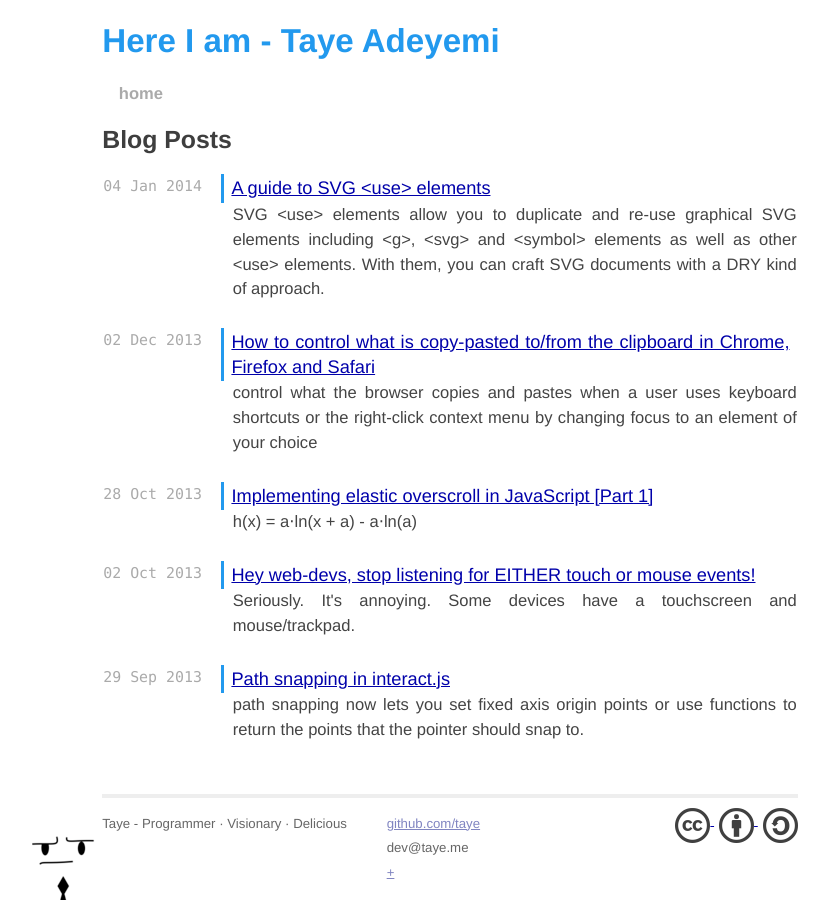
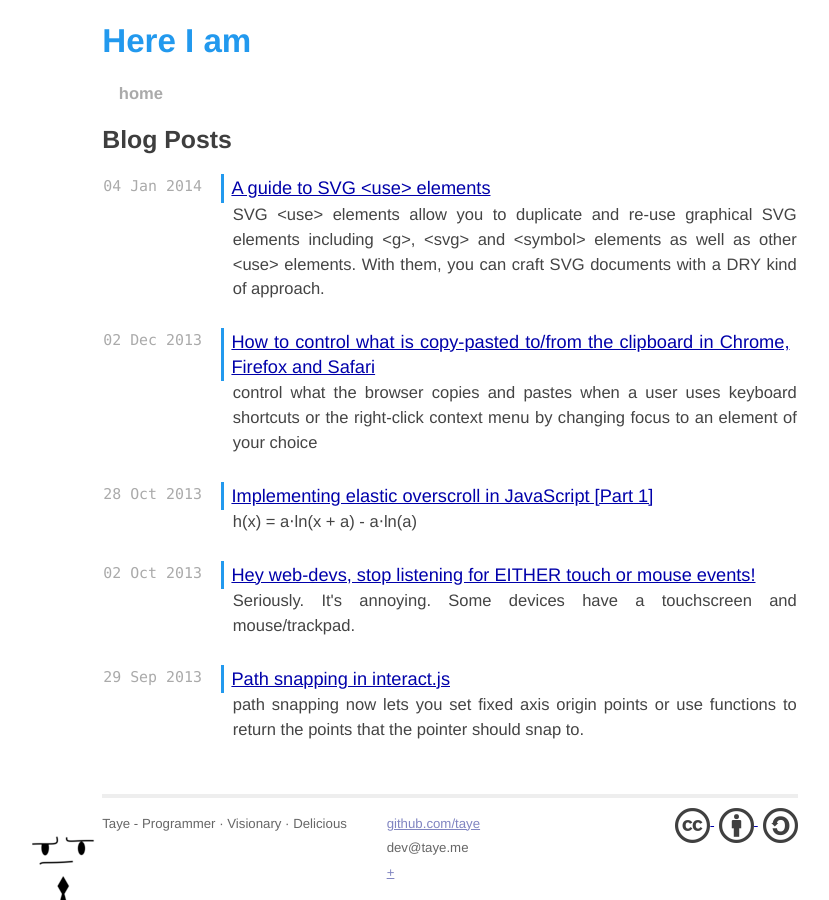
Before and after one commit to taye/taye.github.io, a Jekyll site: the page built from index.html, in a window 1280 px wide. Shown: the whole page, without its empty margins (190-1019 px from the left). Built offline with Jekyll 4.4.1, drawn with Linux system fonts in a browser that asks for light colours; some web fonts are replaced; Markdown is read by kramdown in place of the engine named in the settings.

Commit message:
Remove my name from site name

```diff
--- a/_config.yml
+++ b/_config.yml
@@ -1,4 +1,4 @@
-name        : Here I am - Taye Adeyemi
+name        : Here I am
 description : Taye Adeyemi - Programmer · Visionary · Delicious
 baseurl     : /blog
 url         : http://taye.me/blog
```
